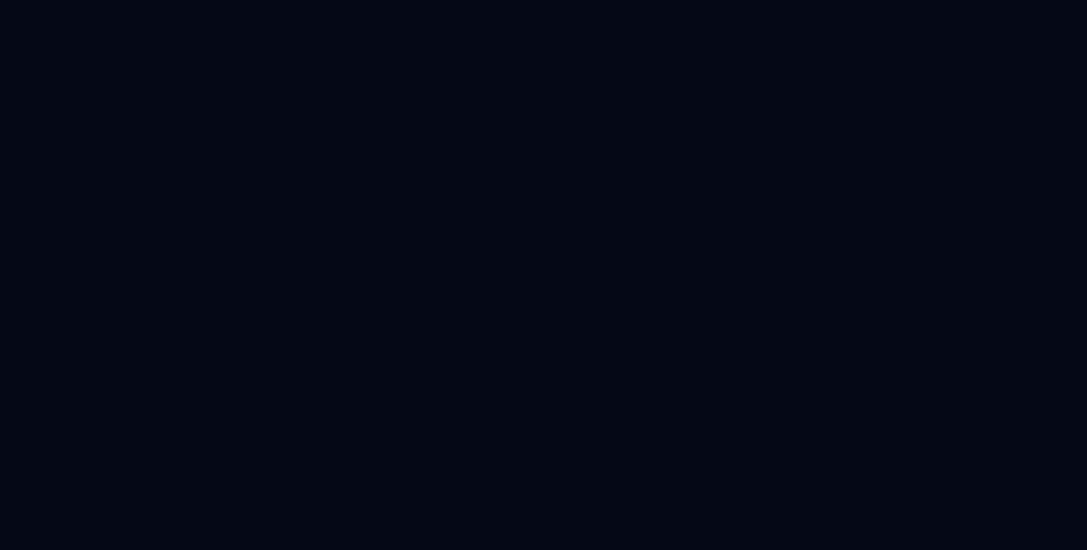
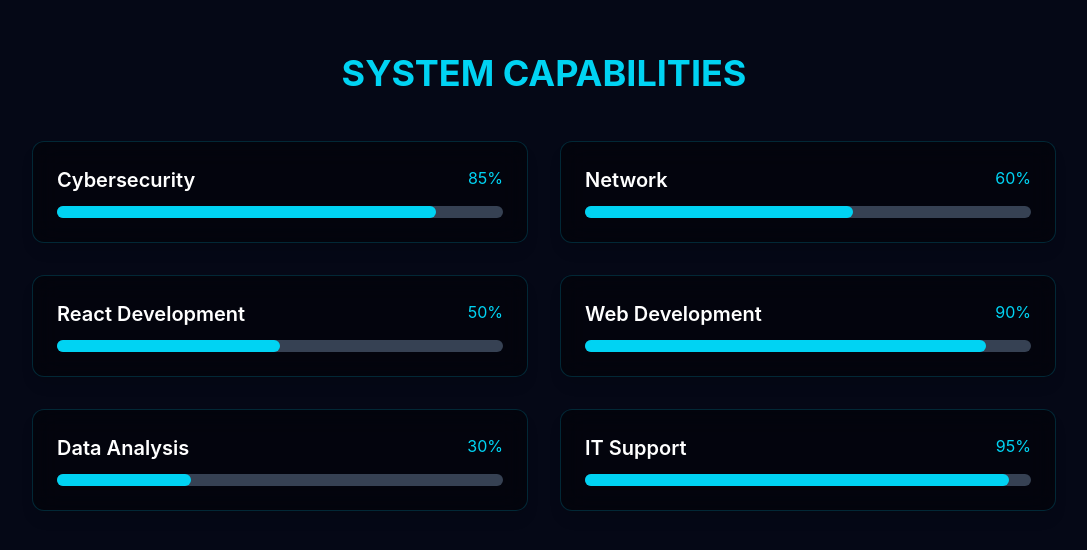
Before and after one commit to anwarazhad/anwar-portfolio, a React (Vite) app: page / in a window 1280 px wide. Shown: the part 918-1468 px from the top of the page, without its empty margins (96-1183 px from the left). Before the commit the page ends 800 px from the top, so only its background shows below. Built offline with nearby package versions, Linux system fonts and the light colour scheme.

Commit message:
modified:   src/App.jsx 	modified:   src/components/Skills.jsx

```diff
--- a/src/App.jsx
+++ b/src/App.jsx
@@ -1,5 +1,6 @@
 import Navbar from "./components/Navbar";
 import Hero from "./components/Hero";
+import Skills from "./components/Skills";
 import CyberBackground from "./components/CyberBackground";
 
 function App() {
@@ -7,6 +8,7 @@ function App() {
     <>
       <Navbar />
       <Hero />
+      <Skills />
     </>
   );
 }
--- a/src/components/Skills.jsx
+++ b/src/components/Skills.jsx
@@ -3,17 +3,17 @@ import { motion } from "framer-motion";
 const skills = [
   {
     name: "Cybersecurity",
-    level: 90,
-  },
-
-  {
-    name: "Networking",
     level: 85,
   },
 
   {
+    name: "Network",
+    level: 60,
+  },
+
+  {
     name: "React Development",
-    level: 85,
+    level: 50,
   },
 
   {
@@ -23,12 +23,12 @@ const skills = [
 
   {
     name: "Data Analysis",
-    level: 80,
+    level: 30,
   },
 
   {
     name: "IT Support",
-    level: 90,
+    level: 95,
   },
 ];
 
@@ -84,13 +84,16 @@ gap-8
                 delay: index * 0.1,
               }}
               className="
-bg-white/5
+bg-black/40
 border
 border-cyan-500/20
 backdrop-blur-md
 rounded-xl
 p-6
 shadow-lg
+hover:shadow-cyan-500/50
+hover:scale-105
+transition
 "
             >
               <div
```
